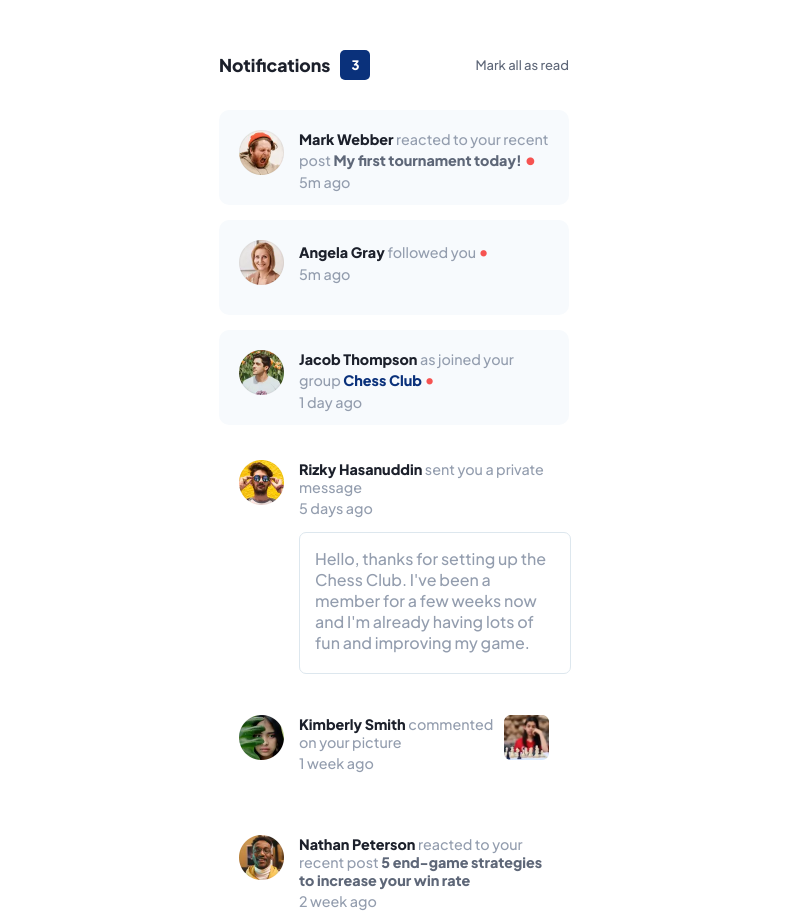
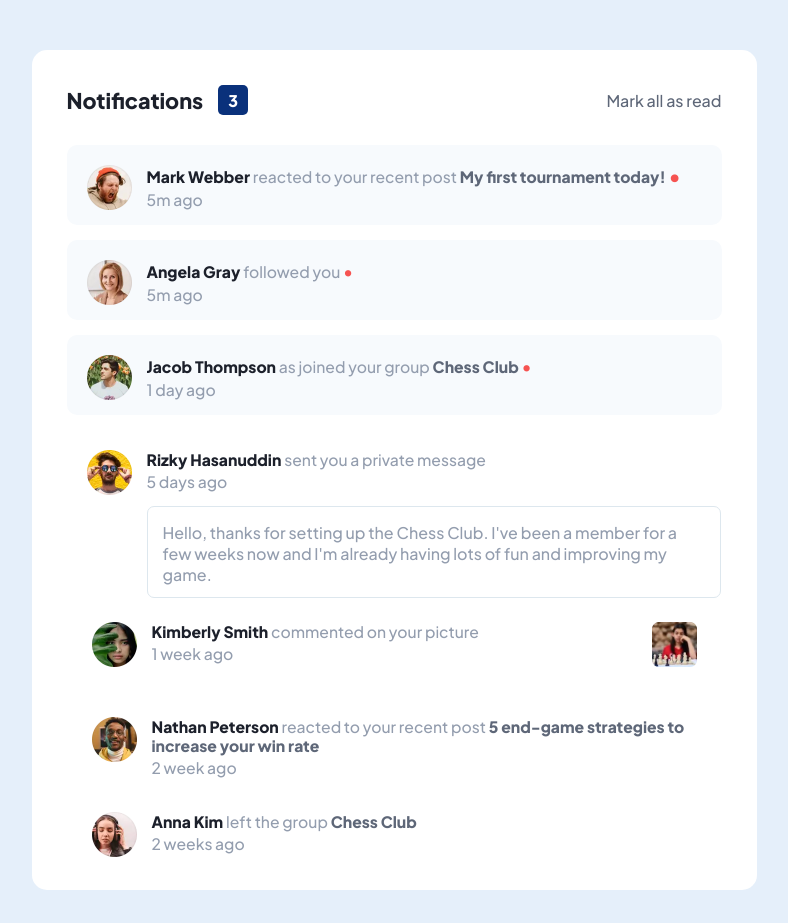
Before and after one commit to samueldev900/Challenge_22_Html-CSS, a plain HTML site: page index.html in a window 1280 px wide. Shown: the top 923 px of the page, without its empty margins (246-1034 px from the left). After the commit the page ends 890 px from the top, so only its background shows below. Drawn offline with Linux system fonts and the light colour scheme.

Commit message:
Projeto finalizado

```diff
--- a/estilo/query.css
+++ b/estilo/query.css
@@ -0,0 +1,105 @@
+@charset "UTF-8";
+
+@import url('https://fonts.googleapis.com/css2?family=Plus+Jakarta+Sans:wght@500;800&display=swap');
+
+.attribution { font-size: 11px; text-align: center; }
+.attribution a { color: hsl(228, 45%, 44%); }
+
+:root{
+    --cor0:hsl(1, 90%, 64%);
+    --cor1:hsl(219, 85%, 26%);
+    --cor2:hsl(0, 0%, 100%);
+    --cor3:hsl(210, 60%, 98%);
+    --cor4:hsl(211, 68%, 94%);
+    --cor5:hsl(205, 33%, 90%);
+    --cor6:hsl(219, 14%, 63%);
+    --cor7:hsl(219, 12%, 42%);
+    --cor8:hsl(224, 21%, 14%);
+}
+*{
+    padding: 0;
+    margin: 0;
+    font-family: 'Plus Jakarta Sans', sans-serif;
+}
+
+@media screen and (min-width:700px) {
+    body,html{
+        height: 100vh;
+    }
+    body{
+        background-color: var(--cor4);
+    }
+    main{
+        height: 770px;
+        width: 655px;
+        padding: 35px;
+        border-radius: 15px;
+        background-color: white;
+    }
+    .name:hover{
+        color: var(--cor1);
+        cursor: pointer;
+    }
+    .div-reactions{
+        height: 40px;
+    }
+    .div-reactions p {
+        font-size: 0.98rem;
+    }
+    #img-chess {
+        margin-left: auto;
+    }
+    #rizky-msg{
+        width: 542px;
+        height: 60px;
+    }
+    #rizky-msg:hover{
+        cursor: pointer;
+        background-color: var(--cor5);
+    }
+    #rizky-msg p{
+        margin: 0;
+        font-size: 1rem;
+    }
+    .div-reactions2{
+        height: 127px;
+    }
+    .div-reactions2 p {
+        font-size: 0.98rem;
+    }
+    .div-reactions3{
+        margin: 5px;
+        height: 50px;
+    }
+    .div-reactions3 p {
+        font-size: 0.98rem;
+    }
+    .div-reaction3 img{
+        width: 100px;
+    }
+    .notification-name{
+        font-size: 1.35rem;
+    }
+    .notification-number{
+        margin-left: 15px;
+    }
+    section{
+        width: 655px;
+        font-size: 1rem;
+    }
+    section p:hover{
+        color: var(--cor1);
+        cursor: pointer;
+    }
+    .word-highlighted:hover{
+        color: var(--cor1);
+        cursor: pointer;
+    }
+    img:hover{
+        cursor: pointer;
+    }
+    .chess-word:hover{
+        color: var(--cor1);
+        cursor: pointer;
+    }
+}
--- a/estilo/style.css
+++ b/estilo/style.css
@@ -109,7 +109,7 @@ img{
     margin: 0;
 }
 .chess-word{
-    color: var(--cor1);
+    color: var(--cor7);
     font-weight: 800;
 }
 
--- a/index.html
+++ b/index.html
@@ -17,15 +17,15 @@
       <section>
         <div>
           <span class="notification-name">Notifications </span>
-          <div class="notification-number">
+          <div class="notification-number" id="notification-number">
             3
           </div>
         </div>
-        Mark all as read
+        <p onclick="clenAll()">Mark all as read</p>
       </section>
 
 
-      <div class="div-reactions">
+      <div class="div-reactions" >
         <div>
           <img src="assets/images/avatar-mark-webber.webp" alt="avatar-mark">
         </div>
@@ -118,7 +118,7 @@
             <p>1 week ago</p>
           </div>
         </div>
-        <img src="assets/images/image-chess.webp" alt="chess-image">
+        <img id="img-chess" src="assets/images/image-chess.webp" alt="chess-image">
       </div>
 
 
@@ -161,10 +161,11 @@
 
 
   <footer>
-    <div class="attribution">
+<!--     <div class="attribution">
       Challenge by <a href="https://www.frontendmentor.io?ref=challenge" target="_blank">Frontend Mentor</a>.
       Coded by <a href="https://github.com/samueldev900">Samuel Oliveira</a>.
-    </div>
+    </div> -->
   </footer>
+  <script src="main.js"></script>
 </body>
 </html>
--- /dev/null
+++ b/main.js
@@ -0,0 +1,13 @@
+
+var noRead = document.querySelectorAll(".div-reactions")
+var redPoint = document.querySelectorAll(".read-point")
+var notNumber = document.getElementById('notification-number')
+
+function clenAll(){
+
+    for(i = 0;i < noRead.length;i++){
+        noRead[i].style.backgroundColor = '#ffff';
+        redPoint[i].style.display = 'none'
+        notNumber.innerHTML = '0'
+    }
+}
```
Also changed, not shown: 1 other file.
